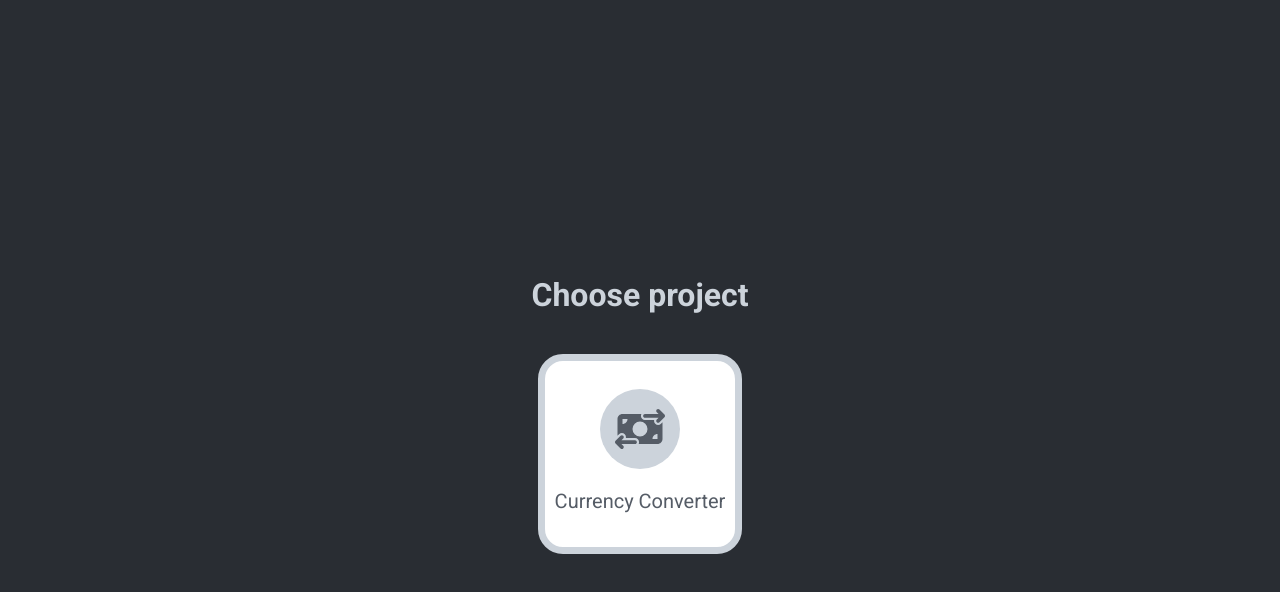
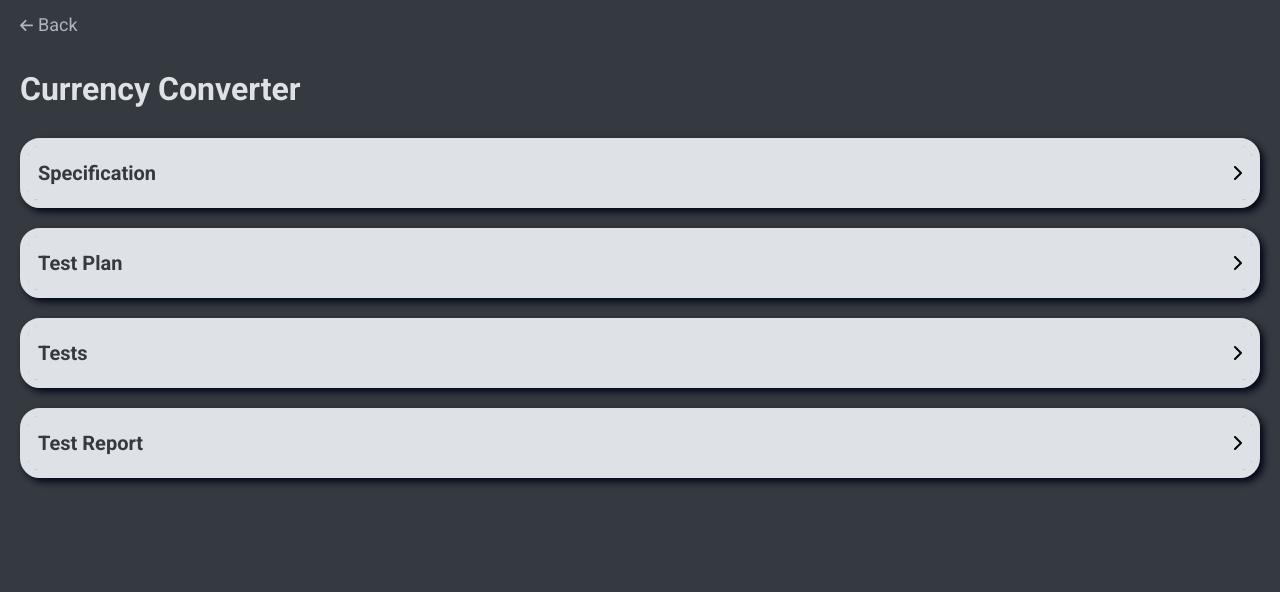
Before and after one commit to RadekJelen/tests-for-projects, a React (Create React App) app: page /#/currency-converter in a window 1280 px wide. Before the commit this address led to /#/projects. Shown: the top 592 px of the page. Built offline with nearby package versions, Linux system fonts and the light colour scheme.

Commit message:
Change color palete; adjust styles for DropDown component

```diff
--- a/src/components/arrowUp/arrowUp.scss
+++ b/src/components/arrowUp/arrowUp.scss
@@ -25,7 +25,7 @@
   align-items: center;
   background-color: $white;
   border-radius: 50%;
-  box-shadow: 0 0 6px $silver;
+  box-shadow: 0 0 6px $lightSilver;
   cursor: pointer;
   opacity: 0;
   pointer-events: none;
--- a/src/components/dropDown/DropDown.js
+++ b/src/components/dropDown/DropDown.js
@@ -11,7 +11,11 @@ export const DropDown = ({ name, nestingLevel, children }) => {
   };
 
   return (
-    <details className="drop-down" ref={detailsRef}>
+    <details
+      className="drop-down"
+      data-is-nested={nestingLevel === 2}
+      ref={detailsRef}
+    >
       <summary className="drop-down__title-container">
         {nestingLevel === 1 && (<h2 className="drop-down__title">{name}</h2>)}
         {nestingLevel === 2 && (<h3 className="drop-down__title">{name}</h3>)}
--- a/src/components/dropDown/dropDown.scss
+++ b/src/components/dropDown/dropDown.scss
@@ -2,47 +2,59 @@
 
 .drop-down {
   margin: 20px 0;
-  box-shadow: 2px 2px 7px $silver;
-  border-radius: 5px;
+  border-radius: 20px;
+  border: 8px solid $seashell;
+  color: $gunmetal;
+  box-shadow: 4px 4px 7px 0px $almostBlack;
 
-  &__title-container {
+  &[data-is-nested="true"] {
+    box-shadow: 1px 3px 3px $grey;
+  }
+
+  &[open] > .drop-down__title-container {
+    border-bottom-left-radius: 0;
+    border-bottom-right-radius: 0;
+
+    .drop-down__title-icon {
+      transform: rotate(90deg);
+    }
+  }
+}
+
+.drop-down__title-container {
   display: flex;
   justify-content: space-between;
   align-items: center;
-    padding: 15px 20px;
+  padding: 10px;
   background: $seashell;
-    border-radius: 5px;
+  border-radius: 10px;
   list-style: none;
   cursor: pointer;
 }
 
-  &__title-icon {
+.drop-down__title-icon {
   flex-shrink: 0;
   transition: all .2s linear;
 }
 
-  &[open] > .drop-down__title-container .drop-down__title-icon {
-    transform: rotate(90deg);
-  }
-
-  &__title {
+.drop-down__title {
   margin: 0;
   font-size: 20px;
 }
 
-  &__content {
-    padding: 15px 20px;
+.drop-down__content {
+  padding: 15px 10px;
   background: $white;
-    border-bottom-left-radius: 5px;
-    border-bottom-right-radius: 5px;
+  border-bottom-left-radius: 10px;
+  border-bottom-right-radius: 10px;
 }
 
-  &__collapse-button {
+.drop-down__collapse-button {
   margin: 20px 0 0 auto;
   display: block;
   border: none;
   background: transparent;
+  color: $gunmetal;
   text-decoration: underline;
   cursor: pointer;
 }
-}
--- a/src/components/goBackLink/goBackLink.scss
+++ b/src/components/goBackLink/goBackLink.scss
@@ -24,11 +24,11 @@
   &__icon {
     height: auto;
     width: 13px;
-    fill: $grey;
+    fill: $lightSilver;
   }
 
   &__link {
-    color: $grey;
+    color: $lightSilver;
     font-size: 18px;
   }
 
--- a/src/components/sections/tests/tests.scss
+++ b/src/components/sections/tests/tests.scss
@@ -7,7 +7,7 @@
   cursor: pointer;
 
   &[data-is-active='true'] {
-    background-color: $silver;
+    background-color: $lightSilver;
   }
 }
 
--- a/src/index.scss
+++ b/src/index.scss
@@ -22,5 +22,5 @@ body {
 }
 
 .title {
-  color: $lightGrey;
+  color: $seashell;
 }
--- a/src/variables.scss
+++ b/src/variables.scss
@@ -1,8 +1,8 @@
 $black: #000;
-$gunmetal: #292D33;
-$darkGrey: #555C66;
-$grey: #858e99;
-$lightGrey: #CCD3DB;
-$silver: #C6C6C6;
-$seashell: #F1F1F1;
+$almostBlack: #040716;
+$gunmetal: #343a40;
+$grey: #A9A9A9;
+$darkSilver: #555C66;
+$lightSilver: #ADB5BD;
+$seashell: #DEE2E6;
 $white: #FFF;
--- a/src/views/currencyConverter/CurrencyConverter.js
+++ b/src/views/currencyConverter/CurrencyConverter.js
@@ -9,7 +9,7 @@ import { ArrowUp } from "../../components/arrowUp/ArrowUp";
 export const CurrencyConverter = () => (
   <div className="container">
     <GoBackLink />
-    <h1>Currency Converter</h1>
+    <h1 className="title">Currency Converter</h1>
     <DropDown name={'Specification'} nestingLevel={1}>
       <Specification />
     </DropDown>
--- a/src/views/projectsList/projectsList.scss
+++ b/src/views/projectsList/projectsList.scss
@@ -9,7 +9,7 @@
   row-gap: 10px;
 
   &__header {
-    color: $lightGrey;
+    color: $seashell;
   }
 }
 
@@ -24,7 +24,7 @@
   row-gap: 15px;
   background: $white;
   border-radius: 25px;
-  border: 7px solid $lightGrey;
+  border: 7px solid $lightSilver;
   text-decoration: none;
 
   &:hover {
@@ -38,17 +38,17 @@
   display: flex;
   align-items: center;
   justify-content: center;
-  background-color: $lightGrey;
+  background-color: $lightSilver;
   border-radius: 50%;
 }
 
 .tile__icon {
   width: 50px;
-  fill: $darkGrey;
+  fill: $darkSilver;
 }
 
 .tile__name {
   font-size: 20px;
-  color: $darkGrey;
+  color: $darkSilver;
   text-transform: capitalize;
 }
```
Lines whose indentation alone changed are shown as unchanged.
